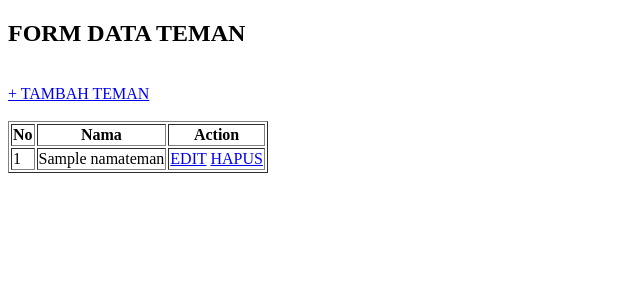
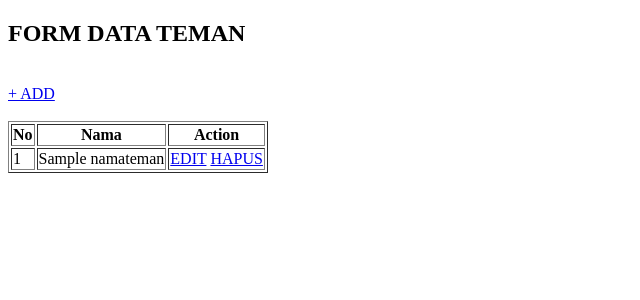
Before and after one commit to vohanks354/build-app, a PHP site: page / in a window 1280 px wide. Shown: the top 300 px of the page, without its empty margins (0-640 px from the left). Run offline with PHP 8.4, Linux system fonts and the light colour scheme; tables that the repository leaves empty or names only in its code hold one stand-in row (values such as "Sample post"); data that the repository does not hold is empty.

Commit message:
ganti judul tambah menjadi add

```diff
--- a/index.php
+++ b/index.php
@@ -7,7 +7,7 @@
 
 	<h2>FORM DATA TEMAN</h2>
 	<br/>
-	<a href="tambah.php">+ TAMBAH TEMAN</a>
+	<a href="tambah.php">+ ADD</a>
 	<br/>
 	<br/>
 	<table border="1">
```
